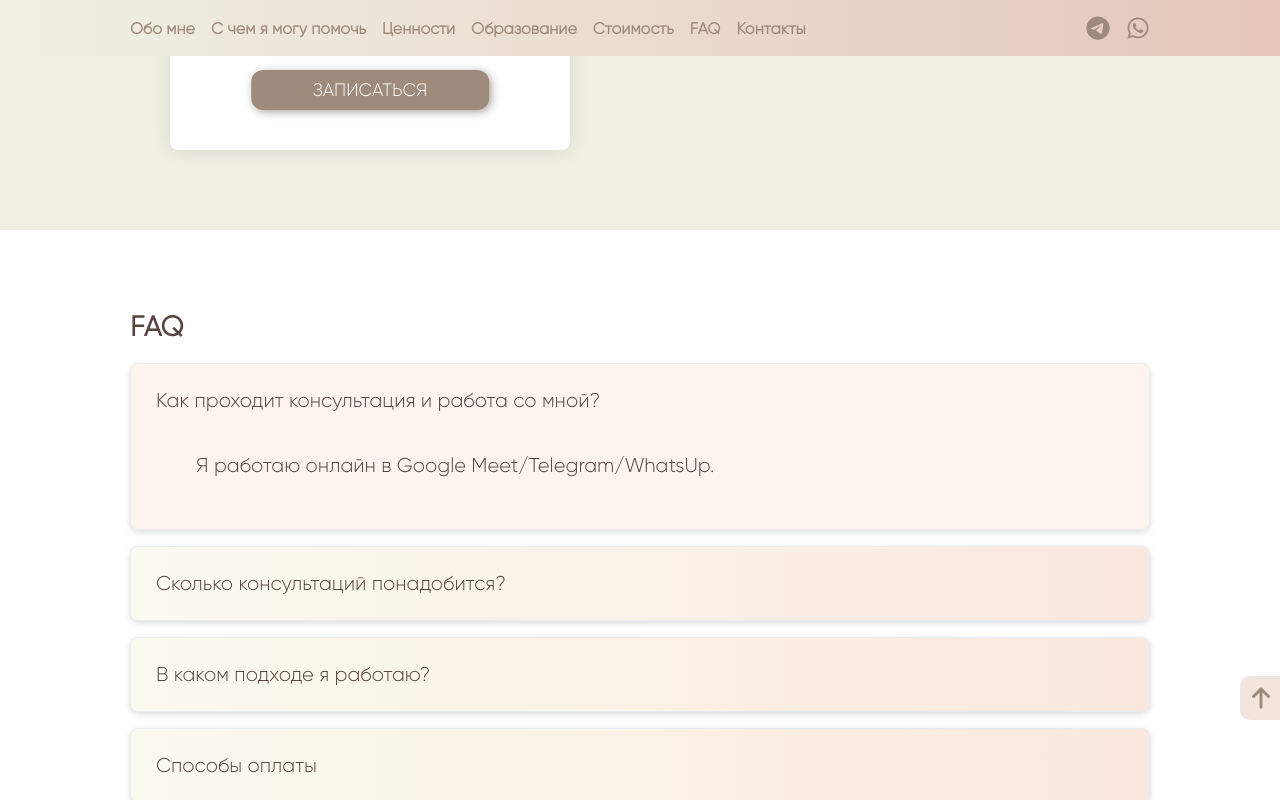
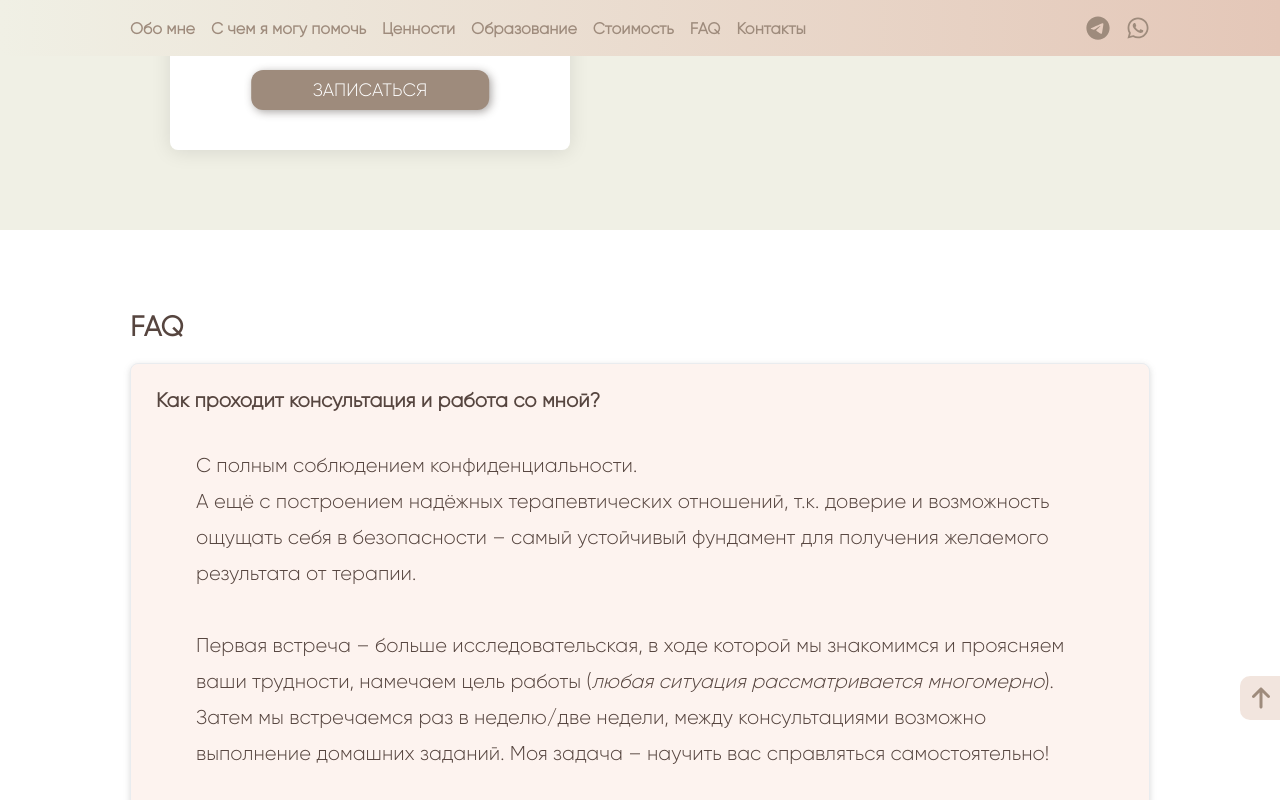
Before and after one commit to fireframes/erovnova-portfolio, a React (Vite) app: page / in a window 1280 px wide. Both pictures are taken after a click on the button 640 px from the left and 4726 px from the top of the page. Shown: the part 4326-5126 px from the top of the page. Built offline with nearby package versions, Linux system fonts and the light colour scheme.

Commit message:
one faq item done

```diff
--- a/src/components/FAQ.tsx
+++ b/src/components/FAQ.tsx
@@ -21,7 +21,23 @@ const FAQ = () => {
             >
               <h3>Как проходит консультация и работа со мной?</h3>
               <div className={`content ${openIndex === 0 ? "open" : ""}`}>
-                <p>Я работаю онлайн в Google Meet/Telegram/WhatsUp.</p>
+                <p>
+                  С полным соблюдением конфиденциальности. <br /> А ещё с
+                  построением надёжных терапевтических отношений, т.к. доверие и
+                  возможность ощущать себя в безопасности – самый устойчивый
+                  фундамент для получения желаемого результата от терапии.
+                  <br /> <br />
+                  Первая встреча – больше исследовательская, в ходе которой мы
+                  знакомимся и проясняем ваши трудности, намечаем цель работы (
+                  <cite>любая ситуация рассматривается многомерно</cite>). Затем
+                  мы встречаемся раз в неделю/две недели, между консультациями
+                  возможно выполнение домашних заданий. Моя задача – научить вас
+                  справляться самостоятельно!
+                  <br /> <br /> Я работаю онлайн в{" "}
+                  <strong>Google Meet/Telegram/WhatsUp</strong>. <br />
+                  Подробнее о нюансах работы можно прочитать в{" "}
+                  <a href="#faq">информированном согласии</a>.
+                </p>
               </div>
             </button>
           </div>
--- a/src/styles/faq.css
+++ b/src/styles/faq.css
@@ -43,7 +43,7 @@
 
 .accordion-item .title h3 {
   font-size: 20px;
-  font-weight: 200;
+  font-weight: 800;
 }
 .accordion-item .title:hover {
   background: #fdf3ef; /* Subtle hover effect */
```
